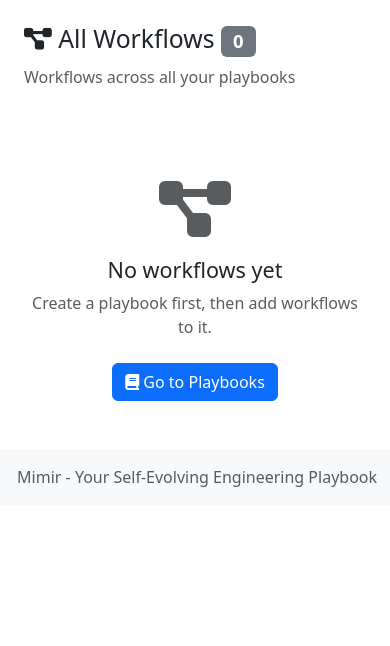
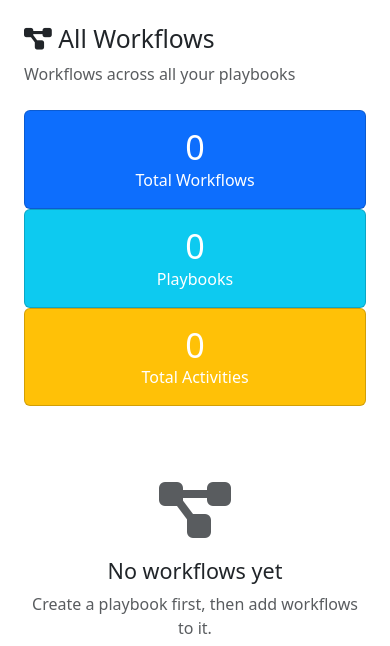
Before and after one commit to petelind/mimir, a Django app: page /workflows/ in a window 390 px wide. Shown: the part 56-702 px from the top of the page. Before the commit the page ends 543 px from the top, so only its background shows below. Run offline with Django 5.2, Linux system fonts and the light colour scheme; a user stored in the database is signed in; data that the repository does not hold is empty; parts of the project's set-up code (start-up, migrations or seed data) failed here and were passed over; some libraries are stand-ins or nearby versions.

Commit message:
feat(ui): move workflow stats to top with color styling + implement playbook LIST tests
**UI Changes:**
- Move stats cards to top of global workflows page
- Add Bootstrap color classes (primary=blue, info=cyan, warning=orange)
- Remove duplicate stats at bottom
- Display-4 size for numbers
- Cards match dashboard styling

**Tests:**
- Create test_playbook_list.py with 10 integration tests
- PB-LIST-01: View playbooks list ✅
- PB-LIST-02: Navigate to create ✅
- PB-LIST-03: Empty state ✅
- PB-LIST-04: Metadata displayed ✅
- PB-LIST-05: View button links ✅
- PB-LIST-06: Status badges ✅
- PB-LIST-07: Category displayed ✅
- PB-LIST-08: Action buttons ✅
- PB-LIST-09: Multiple playbooks ordering ✅
- PB-LIST-10: Login required ✅

Addresses missing playbook LIST test coverage.

```diff
--- a/templates/workflows/global_list.html
+++ b/templates/workflows/global_list.html
@@ -6,14 +6,39 @@
 {% block content %}
 <div class="container mt-4">
     <!-- Header -->
-    <div class="d-flex justify-content-between align-items-center mb-4">
-        <div>
-            <h2>
-                <i class="fa-solid fa-diagram-project"></i>
-                All Workflows
-                <span class="badge bg-secondary">{{ workflows|length }}</span>
-            </h2>
-            <p class="text-muted">Workflows across all your playbooks</p>
+    <div class="mb-4">
+        <h2>
+            <i class="fa-solid fa-diagram-project"></i>
+            All Workflows
+        </h2>
+        <p class="text-muted">Workflows across all your playbooks</p>
+    </div>
+
+    <!-- Summary Stats Cards -->
+    <div class="row mb-4">
+        <div class="col-md-4">
+            <div class="card text-white bg-primary">
+                <div class="card-body text-center">
+                    <h2 class="display-4 mb-0">{{ workflows|length }}</h2>
+                    <p class="mb-0">Total Workflows</p>
+                </div>
+            </div>
+        </div>
+        <div class="col-md-4">
+            <div class="card text-white bg-info">
+                <div class="card-body text-center">
+                    <h2 class="display-4 mb-0">{{ playbook_count }}</h2>
+                    <p class="mb-0">Playbooks</p>
+                </div>
+            </div>
+        </div>
+        <div class="col-md-4">
+            <div class="card text-white bg-warning">
+                <div class="card-body text-center">
+                    <h2 class="display-4 mb-0">0</h2>
+                    <p class="mb-0">Total Activities</p>
+                </div>
+            </div>
         </div>
     </div>
 
@@ -72,34 +97,6 @@
         </table>
     </div>
 
-    <!-- Summary Stats -->
-    <div class="row mt-4">
-        <div class="col-md-4">
-            <div class="card">
-                <div class="card-body text-center">
-                    <h3 class="mb-0">{{ workflows|length }}</h3>
-                    <p class="text-muted mb-0">Total Workflows</p>
-                </div>
-            </div>
-        </div>
-        <div class="col-md-4">
-            <div class="card">
-                <div class="card-body text-center">
-                    <h3 class="mb-0">{{ playbook_count }}</h3>
-                    <p class="text-muted mb-0">Playbooks</p>
-                </div>
-            </div>
-        </div>
-        <div class="col-md-4">
-            <div class="card">
-                <div class="card-body text-center">
-                    <h3 class="mb-0">0</h3>
-                    <p class="text-muted mb-0">Total Activities</p>
-                </div>
-            </div>
-        </div>
-    </div>
-
     {% else %}
     <!-- Empty State -->
     <div class="text-center py-5">
```
Also changed, not shown: tests/integration/test_playbook_list.py (added, +178 -0 lines).
